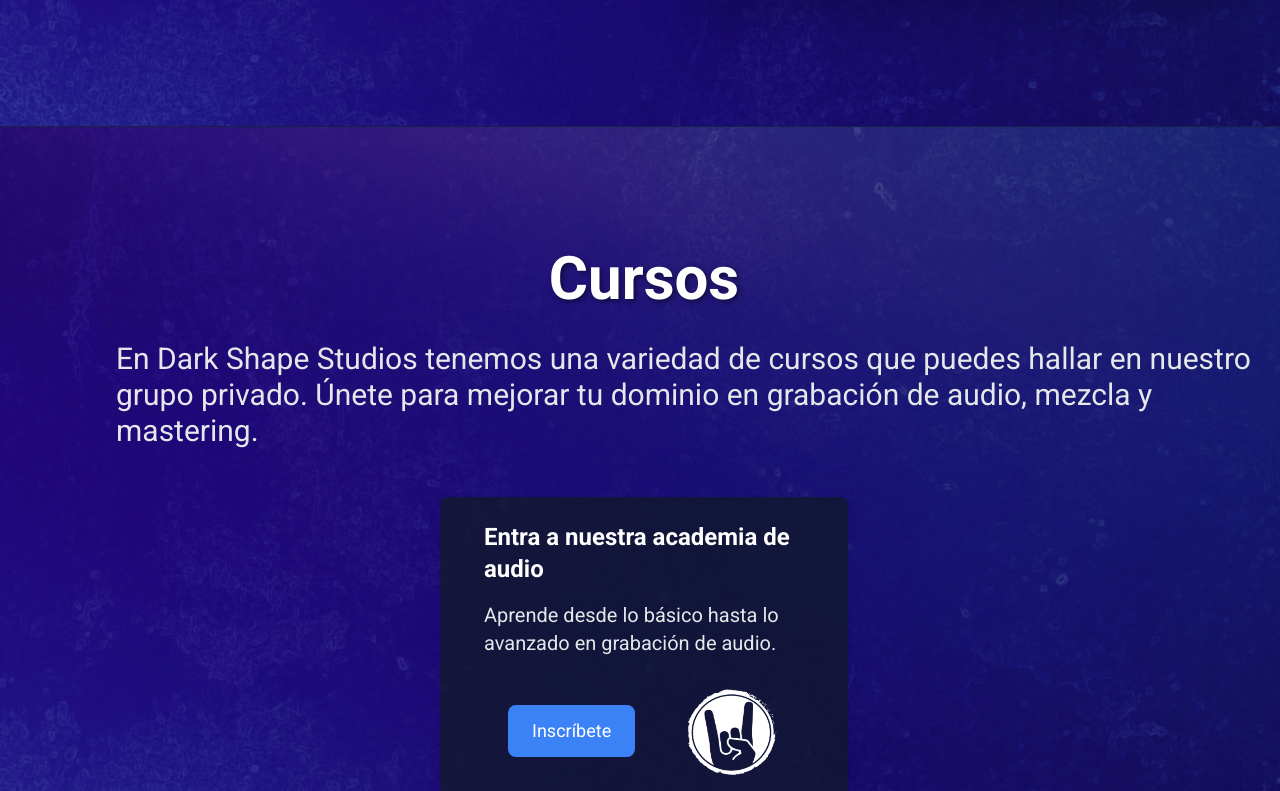
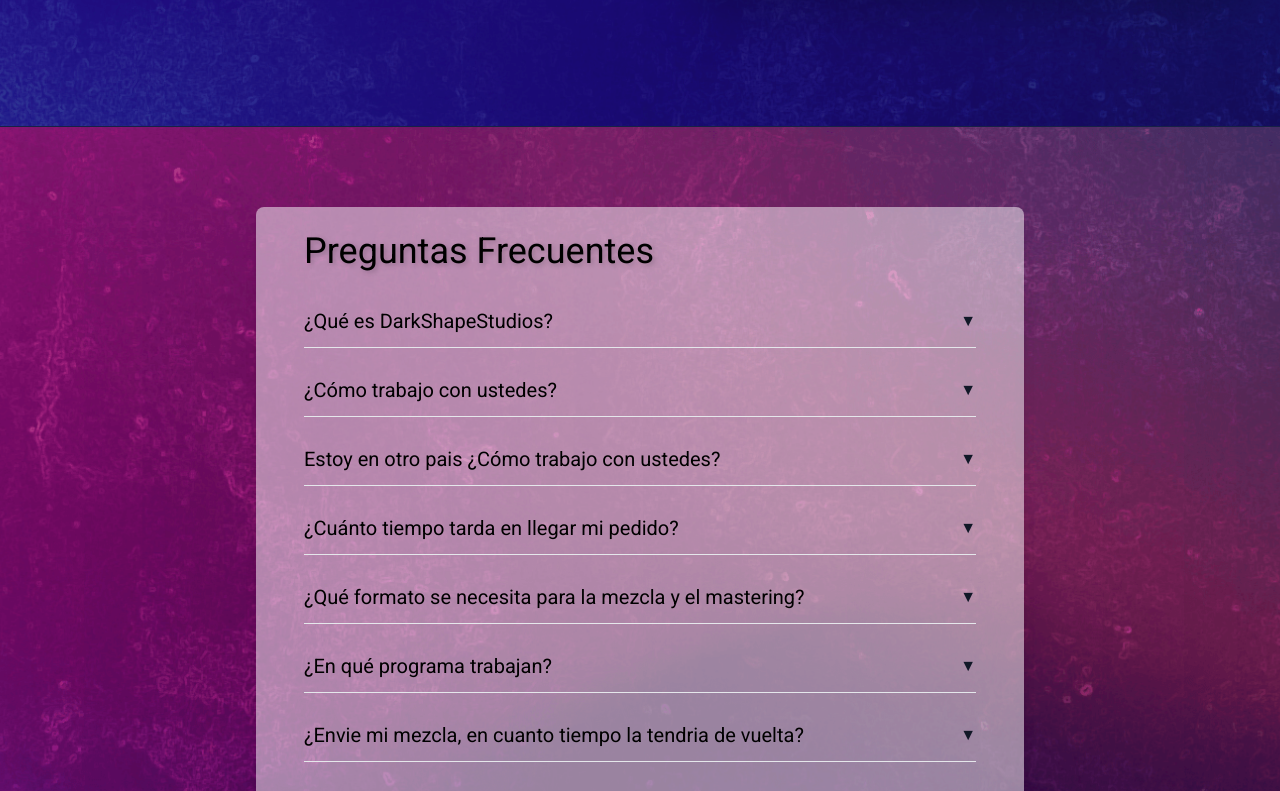
Before and after one commit to miguelbonilla1/darkShape, a React (Vite) app: page / in a window 1280 px wide. Shown: the part 1329-2120 px from the top of the page. Built offline with nearby package versions, Linux system fonts and the light colour scheme.

Commit message:
Fixing Project Structure

```diff
--- a/src/App.jsx
+++ b/src/App.jsx
@@ -1,7 +1,7 @@
 import Header from './components/Header'
 import Home from './components/Home'
 import Estudio from './components/Estudio'
-import Cursos from './components/Cursos'
+// import Cursos from './components/Cursos'
 import Faq from './components/Faq'
 import Contacto from './components/Contacto'
 import Portafolio from './components/Portafolio'
@@ -22,9 +22,9 @@
         <Estudio />
       </div>
 
-        <div id="cursos">
+      {/* <div id="cursos">
       <Cursos />
-      </div>
+      </div> */}
 
       <div id="faq">
         <Faq />
--- a/src/components/Cursos.jsx
+++ b/src/components/Cursos.jsx
@@ -1,83 +1,83 @@
-import fondoEstudio from '../images/fondo6.png';
-import PropTypes from 'prop-types';
-import manito from '../images/darkshape-manito1.png';
+// import fondoEstudio from '../images/fondo6.png';
+// import PropTypes from 'prop-types';
+// import manito from '../images/darkshape-manito1.png';
 
-const Cursos = ({ cursos }) => {
-  return (
-    <>
-      <section
-        id="cursos"
-        className=" pl-2 w-full relative flex flex-col justify-center items-center min-h-screen bg-cover bg-center text-white font-roboto"
-        style={{ backgroundImage: `url(${fondoEstudio})` }}
-      >
-        {/* Overlay semitransparente */}
-        <div className="absolute inset-0 bg-black opacity-30"></div>
+// const Cursos = ({ cursos }) => {
+//   return (
+//     <>
+//       <section
+//         id="cursos"
+//         className=" pl-2 w-full relative flex flex-col justify-center items-center min-h-screen bg-cover bg-center text-white font-roboto"
+//         style={{ backgroundImage: `url(${fondoEstudio})` }}
+//       >
+//         {/* Overlay semitransparente */}
+//         <div className="absolute inset-0 bg-black opacity-30"></div>
 
-        {/* Contenido */}
-        <div className="relative z-10 w-full max-w-screen-xl px-6 py-10 md:py-20 lg:py-24">
-          {/* Título */}
-          <div className="text-center mb-8">
-            <h1 className="text-4xl sm:text-5xl lg:text-6xl font-bold mb-6" style={{ textShadow: "2px 2px 5px rgba(0, 0, 0, 0.5)" }}>
-              Cursos
-            </h1>
-          </div>
+//         {/* Contenido */}
+//         <div className="relative z-10 w-full max-w-screen-xl px-6 py-10 md:py-20 lg:py-24">
+//           {/* Título */}
+//           <div className="text-center mb-8">
+//             <h1 className="text-4xl sm:text-5xl lg:text-6xl font-bold mb-6" style={{ textShadow: "2px 2px 5px rgba(0, 0, 0, 0.5)" }}>
+//               Cursos
+//             </h1>
+//           </div>
 
-          {/* Descripción */}
-          <div className="pl-10 w-full mb-12 px-4 md:px-12 lg:px-11 lg:ml-10 ">
-            <p className="text-xl sm:text-2xl md:text-3xl lg:text-3xl text-gray-200 leading-relaxed sm:text-center md:text-left px-3 sm:px-0 pl-3">
-              En Dark Shape Studios tenemos una variedad de cursos que puedes hallar en nuestro grupo privado. Únete para mejorar tu dominio en grabación de audio, mezcla y mastering.
-            </p>
-          </div>
+//           {/* Descripción */}
+//           <div className="pl-10 w-full mb-12 px-4 md:px-12 lg:px-11 lg:ml-10 ">
+//             <p className="text-xl sm:text-2xl md:text-3xl lg:text-3xl text-gray-200 leading-relaxed sm:text-center md:text-left px-3 sm:px-0 pl-3">
+//               En Dark Shape Studios tenemos una variedad de cursos que puedes hallar en nuestro grupo privado. Únete para mejorar tu dominio en grabación de audio, mezcla y mastering.
+//             </p>
+//           </div>
 
-          {/* Listado de Cursos */}
-          <div className="flex flex-col md:flex-row md:flex-wrap justify-center gap-6">
-            {cursos.map((curso, index) => (
-              <div
-                key={index}
-                className="bg-gray-900 bg-opacity-75 rounded-lg p-6 shadow-lg w-full md:w-5/12 lg:w-1/3"
-              >
-                {/* Título del Curso */}
-                <h2 className="text-2xl font-bold mb-4 text-center md:text-left pl-5">{curso.nombre}</h2>
+//           {/* Listado de Cursos */}
+//           <div className="flex flex-col md:flex-row md:flex-wrap justify-center gap-6">
+//             {cursos.map((curso, index) => (
+//               <div
+//                 key={index}
+//                 className="bg-gray-900 bg-opacity-75 rounded-lg p-6 shadow-lg w-full md:w-5/12 lg:w-1/3"
+//               >
+//                 {/* Título del Curso */}
+//                 <h2 className="text-2xl font-bold mb-4 text-center md:text-left pl-5">{curso.nombre}</h2>
 
-                {/* Descripción del Curso */}
-                <p className="text-xl text-gray-200 font-roboto mb-6 text-center md:text-left pl-5">{curso.descripcion}</p>
+//                 {/* Descripción del Curso */}
+//                 <p className="text-xl text-gray-200 font-roboto mb-6 text-center md:text-left pl-5">{curso.descripcion}</p>
 
-                {/* Botón e Imagen */}
-                <div className="flex flex-col sm:flex-row items-center justify-center sm:justify-between space-y-4 sm:space-y-0 px-11">
-                  <button className="bg-blue-500 text-white py-3 px-6 rounded-lg text-lg hover:bg-blue-700">
-                    Inscríbete
-                  </button>
-                  <img
-                    className="sm:ml-4 mt-2 sm:mt-0 transform hover:rotate-12 transition duration-300"
-                    style={{ height: "100px", width: "100px", filter: "brightness(0) invert(1)" }}
-                    src={manito}
-                    alt="Manito"
-                  />
-                </div>
-              </div>
-            ))}
-          </div>
-        </div>
-      </section>
+//                 {/* Botón e Imagen */}
+//                 <div className="flex flex-col sm:flex-row items-center justify-center sm:justify-between space-y-4 sm:space-y-0 px-11">
+//                   <button className="bg-blue-500 text-white py-3 px-6 rounded-lg text-lg hover:bg-blue-700">
+//                     Inscríbete
+//                   </button>
+//                   <img
+//                     className="sm:ml-4 mt-2 sm:mt-0 transform hover:rotate-12 transition duration-300"
+//                     style={{ height: "100px", width: "100px", filter: "brightness(0) invert(1)" }}
+//                     src={manito}
+//                     alt="Manito"
+//                   />
+//                 </div>
+//               </div>
+//             ))}
+//           </div>
+//         </div>
+//       </section>
 
-      <hr className="separator" />
-    </>
-  );
-};
+//       <hr className="separator" />
+//     </>
+//   );
+// };
 
-Cursos.propTypes = {
-  cursos: PropTypes.arrayOf(
-    PropTypes.shape({
-      nombre: PropTypes.string.isRequired,
-      descripcion: PropTypes.string.isRequired,
-    })
-  ),
-};
+// Cursos.propTypes = {
+//   cursos: PropTypes.arrayOf(
+//     PropTypes.shape({
+//       nombre: PropTypes.string.isRequired,
+//       descripcion: PropTypes.string.isRequired,
+//     })
+//   ),
+// };
 
-Cursos.defaultProps = {
-  cursos: [
-    { nombre: 'Entra a nuestra academia de audio', descripcion: 'Aprende desde lo básico hasta lo avanzado en grabación de audio.' },
-  ],
-};
+// Cursos.defaultProps = {
+//   cursos: [
+//     { nombre: 'Entra a nuestra academia de audio', descripcion: 'Aprende desde lo básico hasta lo avanzado en grabación de audio.' },
+//   ],
+// };
 
-export default Cursos;
+// export default Cursos;
--- a/src/components/Header.jsx
+++ b/src/components/Header.jsx
@@ -20,30 +20,30 @@
 
         {/* Menú para versiones medianas y grandes */}
         <ul className="hidden md:flex items-center space-x-4 h-full flex-grow justify-center">
-          <li className=" text-xxl text-white dark:text-white hover:text-blue-400 dark:hover:text-blue-300 transition duration-300 cursor-pointer">
+          <li className=" text-xxl text-white dark:text-white hover:text-purple-500 dark:hover:text-blue-300 transition duration-300 cursor-pointer">
             <ScrollLink to="home" smooth={true} duration={500}>
               Inicio
             </ScrollLink>
           </li>
-          <li className="text-xl text-white dark:text-white hover:text-blue-400 dark:hover:text-blue-300 transition duration-300 cursor-pointer">
+          <li className="text-xl text-white dark:text-white hover:text-purple-500 dark:hover:text-blue-300 transition duration-300 cursor-pointer">
             <ScrollLink to="estudio" smooth={true} duration={500}>
               Estudio
             </ScrollLink>
           </li>
-          <li className="text-xl text-white dark:text-white hover:text-blue-400 dark:hover:text-blue-300 transition duration-300 cursor-pointer">
+          {/* <li className="text-xl text-white dark:text-white hover:text-purple-500 dark:hover:text-blue-300 transition duration-300 cursor-pointer">
             <ScrollLink to="cursos" smooth={true} duration={500}>
               Cursos
             </ScrollLink>
-          </li>
-          <li className="text-xl text-white dark:text-white hover:text-blue-600 dark:hover:text-blue-300 transition duration-300 cursor-pointer">
+          </li> */}
+          <li className="text-xl text-white dark:text-white hover:text-purple-500 dark:hover:text-blue-300 transition duration-300 cursor-pointer">
             <Link to="/portafolio">Portafolio</Link>
           </li>
-          <li className="text-xl text-white dark:text-white hover:text-blue-600 dark:hover:text-blue-300 transition duration-300 cursor-pointer">
+          <li className="text-xl text-white dark:text-white hover:text-purple-500 dark:hover:text-blue-300 transition duration-300 cursor-pointer">
             <ScrollLink to="faq" smooth={true} duration={500}>
               Faq
             </ScrollLink>
           </li>
-          <li className="text-xl text-white dark:text-white hover:text-blue-600 dark:hover:text-blue-300 transition duration-300 cursor-pointer">
+          <li className="text-xl text-white dark:text-white hover:text-purple-500 dark:hover:text-blue-300 transition duration-300 cursor-pointer">
             <ScrollLink to="contact" smooth={true} duration={500}>
               Contacto
             </ScrollLink>
@@ -69,9 +69,9 @@
             <ScrollLink to="estudio" smooth={true} duration={500} className="block px-5 py-3 text-gray-100 hover:bg-gray-800 transition duration-300 border-b border-gray-700">
               Estudio
             </ScrollLink>
-            <ScrollLink to="cursos" smooth={true} duration={500} className="block px-5 py-3 text-gray-100 hover:bg-gray-800 transition duration-300 border-b border-gray-700">
+            {/* <ScrollLink to="cursos" smooth={true} duration={500} className="block px-5 py-3 text-gray-100 hover:bg-gray-800 transition duration-300 border-b border-gray-700">
               Cursos
-            </ScrollLink>
+            </ScrollLink> */}
             <Link to="/portafolio" className="block px-5 py-3 text-gray-100 hover:bg-gray-800 transition duration-300 border-b border-gray-700">
               Portafolio
             </Link>
--- a/src/components/HeaderPortafolio.jsx
+++ b/src/components/HeaderPortafolio.jsx
@@ -29,11 +29,11 @@
               Estudio
             </Link>
           </li>
-          <li className="text-white dark:text-white hover:text-blue-400 dark:hover:text-blue-300 transition duration-300 cursor-pointer">
+          {/* <li className="text-white dark:text-white hover:text-blue-400 dark:hover:text-blue-300 transition duration-300 cursor-pointer">
             <Link to={{ pathname: '/', hash: '#cursos' }} onClick={() => setTimeout(() => document.getElementById('cursos').scrollIntoView({ behavior: 'smooth' }), 100)}>
               Cursos
             </Link>
-          </li>
+        </li> */}
           <li className="text-white dark:text-white hover:text-blue-400 dark:hover:text-blue-300 transition duration-300">
             <Link to="/portafolio">Portafolio</Link>
           </li>
@@ -76,7 +76,7 @@
           </div>
         </div>
       </nav>
-    </header>
+    </header >
   );
 };
 
```
Lines whose indentation alone changed are shown as unchanged.
